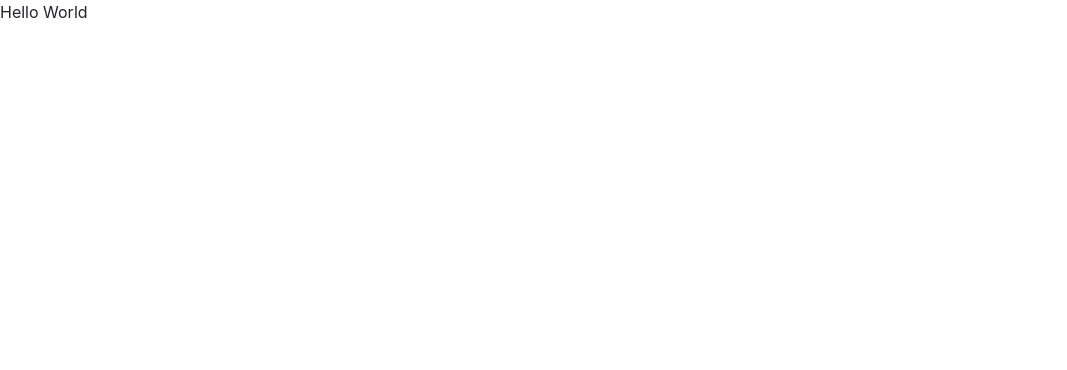
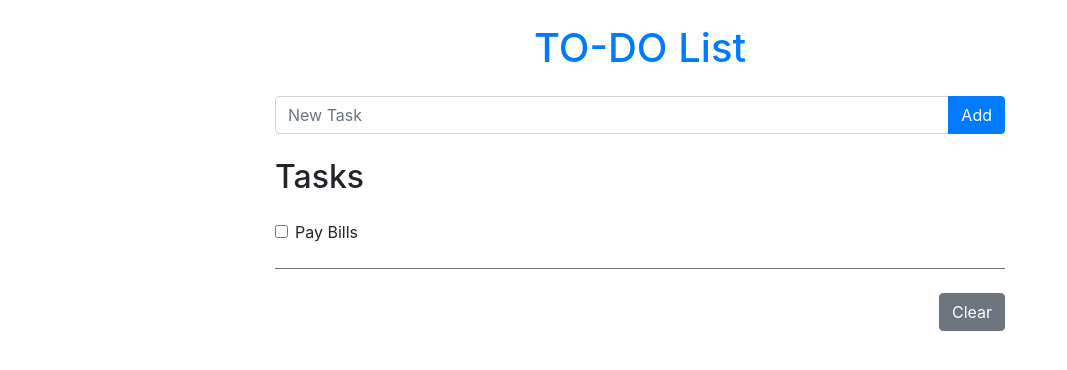
Before and after one commit to nelwincatalogo/todo-list-app, a React (Create React App) app in the folder frontend/: page / in a window 1280 px wide. Shown: the top 370 px of the page, without its empty margins (0-1067 px from the left). Built offline with nearby package versions, Linux system fonts and the light colour scheme.

Commit message:
done with layout

```diff
--- a/frontend/src/App.js
+++ b/frontend/src/App.js
@@ -2,10 +2,27 @@ import React, { Component } from "react";
 
 import "bootstrap/dist/css/bootstrap.min.css";
 
+import Add from "./components/add.component";
+import Tasks from "./components/tasks.component";
+import Clear from "./components/clear.component";
+
 class App extends Component {
   state = {};
   render() {
-    return <div>Hello World</div>;
+    return (
+      <div className="container">
+        <h1 className="text-primary text-center m-4">TO-DO List</h1>
+
+        <Add />
+
+        <div className="row justify-content-center">
+          <div className="col-8">
+            <Tasks />
+            <Clear />
+          </div>
+        </div>
+      </div>
+    );
   }
 }
 
--- /dev/null
+++ b/frontend/src/components/add.component.jsx
@@ -0,0 +1,31 @@
+import React, { Component } from "react";
+
+class Add extends Component {
+  render() {
+    return (
+      <div className="row justify-content-center">
+        <div className="col-8">
+          <div className="input-group">
+            <input
+              type="text"
+              className="form-control"
+              placeholder="New Task"
+              aria-describedby="button-addon2"
+            />
+            <div class="input-group-append">
+              <button
+                className="btn btn-primary"
+                type="button"
+                id="button-addon2"
+              >
+                Add
+              </button>
+            </div>
+          </div>
+        </div>
+      </div>
+    );
+  }
+}
+
+export default Add;
--- /dev/null
+++ b/frontend/src/components/clear.component.jsx
@@ -0,0 +1,13 @@
+import React, { Component } from "react";
+
+class Clear extends Component {
+  render() {
+    return (
+      <div className="border-top border-secondary text-right mt-4">
+        <button className="btn btn-secondary mt-4">Clear</button>
+      </div>
+    );
+  }
+}
+
+export default Clear;
--- /dev/null
+++ b/frontend/src/components/tasks.component.jsx
@@ -0,0 +1,26 @@
+import React, { Component } from "react";
+
+class Tasks extends Component {
+  state = {};
+  render() {
+    return (
+      <React.Fragment>
+        <h2 className="my-4">Tasks</h2>
+
+        <div className="form-check">
+          <input
+            className="form-check-input"
+            type="checkbox"
+            value=""
+            id="defaultCheck1"
+          />
+          <label className="form-check-label" for="defaultCheck1">
+            Pay Bills
+          </label>
+        </div>
+      </React.Fragment>
+    );
+  }
+}
+
+export default Tasks;
```
